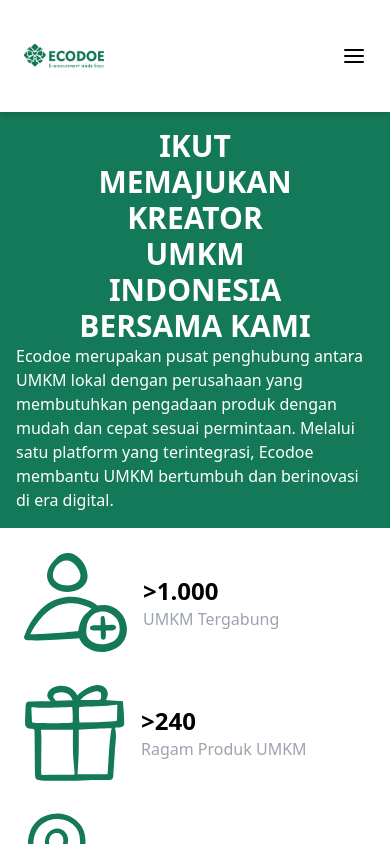
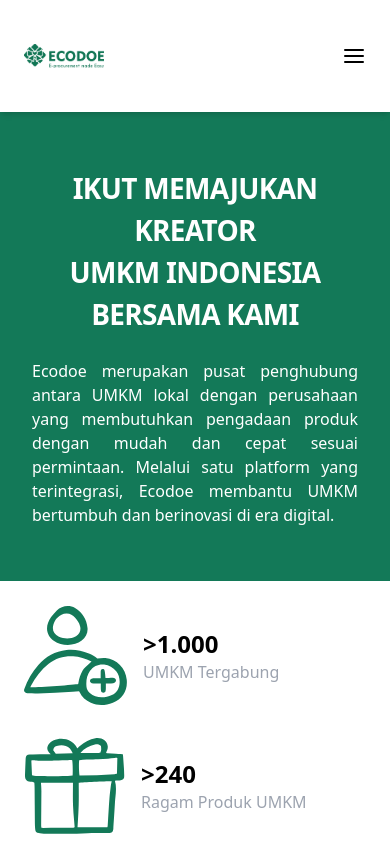
Before and after one commit to septianadip17/collab-with-zakki, a React (Vite) app: page / in a window 390 px wide. Shown: the top 844 px of the page. Built offline with nearby package versions, Linux system fonts and the light colour scheme.

Commit message:
header responsive

```diff
--- a/src/components/Header.jsx
+++ b/src/components/Header.jsx
@@ -1,17 +1,40 @@
-import React from 'react'
+import React from "react";
 
 const Header = () => {
   return (
-    <div className='bg-[#147958] text-white mx-auto p-4'>
-      <div className='text-center'>
-        <h1 className='text-3xl font-bold w-2/3 mx-auto'>IKUT MEMAJUKAN KREATOR
-        UMKM INDONESIA BERSAMA KAMI</h1>
-      </div>
-      <div>
-        <p>Ecodoe merupakan pusat penghubung antara UMKM lokal dengan perusahaan yang membutuhkan pengadaan produk dengan mudah dan cepat sesuai permintaan. Melalui satu platform yang terintegrasi, Ecodoe membantu UMKM bertumbuh dan berinovasi di era digital.</p>
+    <div className="bg-[#137958] w-full min-h-[469px] text-white flex justify-center px-4 py-10">
+      <div className="flex flex-col items-center justify-center text-center max-w-[1080px] w-full">
+        {/* Judul */}
+        <div className="flex items-center justify-center w-full max-w-[1043px] px-4">
+          <h1
+            className="text-[28px] font-bold leading-[42px] tracking-tight
+                        sm:text-[32px] sm:leading-[46px]
+                        md:text-[36px] md:leading-[50px]
+                        lg:text-[44px] lg:leading-[70px]
+                        xl:text-[54px] xl:leading-[92.5px]"
+          >
+            IKUT MEMAJUKAN KREATOR <br />
+            UMKM INDONESIA BERSAMA KAMI
+          </h1>
+        </div>
+
+        {/* Paragraf */}
+        <div className="flex items-center justify-center w-full max-w-[1082px] px-4 mt-6">
+          <p
+            className="text-[16px] leading-[24px] text-justify
+                        sm:text-[18px] sm:leading-[26px]
+                        md:text-[20px] md:leading-[28px]
+                        lg:text-[22px] lg:leading-[30px]"
+          >
+            Ecodoe merupakan pusat penghubung antara UMKM lokal dengan
+            perusahaan yang membutuhkan pengadaan produk dengan mudah dan cepat
+            sesuai permintaan. Melalui satu platform yang terintegrasi, Ecodoe
+            membantu UMKM bertumbuh dan berinovasi di era digital.
+          </p>
+        </div>
       </div>
     </div>
-  )
-}
+  );
+};
 
-export default Header
+export default Header;
```
